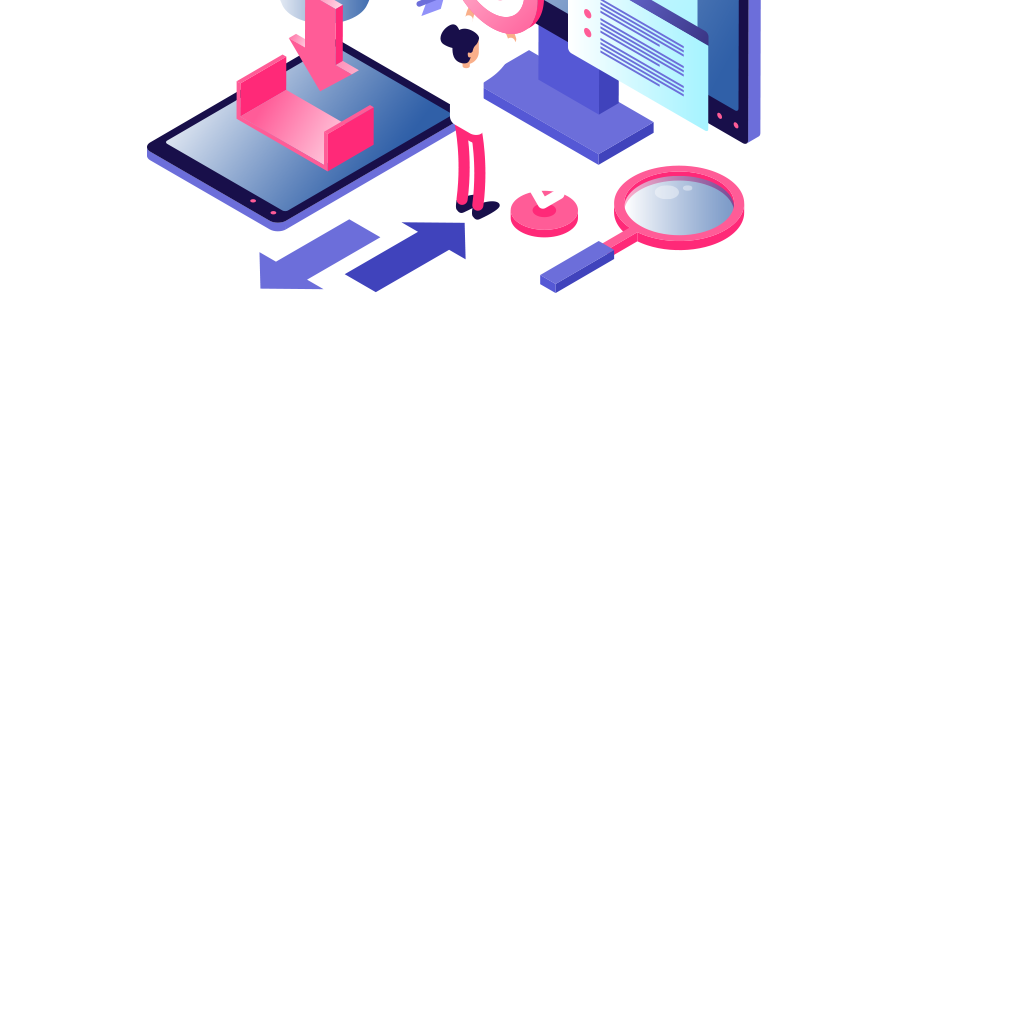
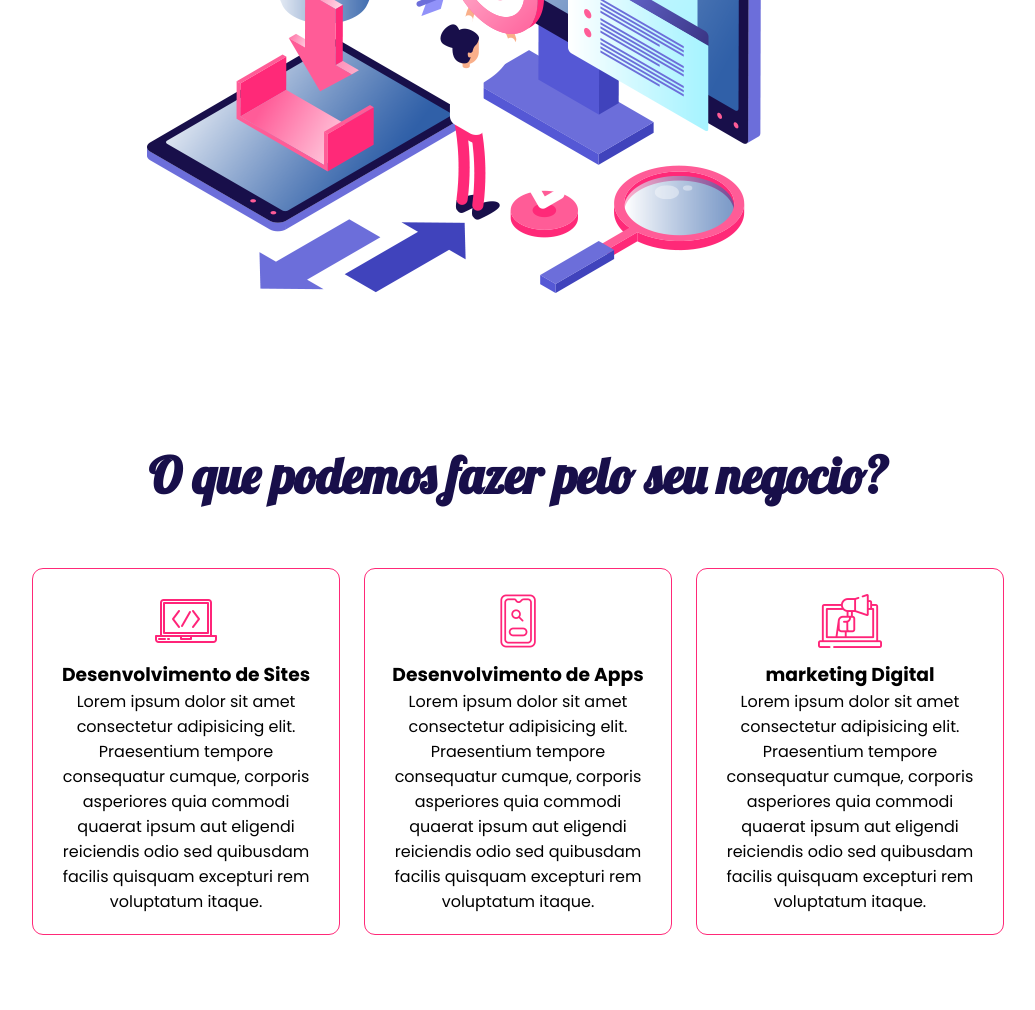
Before and after one commit to Dyego27/SITE, a plain HTML site: page index.html in a window 1280 px wide. Shown: the part 698-1708 px from the top of the page, without its empty margins (122-1157 px from the left). Before the commit the page ends 998 px from the top, so only its background shows below. Drawn offline with Linux system fonts and the light colour scheme.

Commit message:
card e efeitos prontos

```diff
--- a/index.html
+++ b/index.html
@@ -29,5 +29,43 @@
             <img src="img/hero_right.png" alt="">
         </div>
     </header>
+    <section>
+        <h2>O que podemos fazer pelo seu negocio?</h2>
+        <div class="servicos">
+            <div class="card">
+                <img src="img/pc.png" alt="">
+                <div class="card_text">
+                    <h3>Desenvolvimento  de Sites</h3>
+                    <p>Lorem ipsum dolor sit amet consectetur adipisicing elit. Praesentium tempore consequatur cumque, corporis asperiores quia commodi quaerat ipsum aut eligendi reiciendis odio sed quibusdam facilis quisquam excepturi rem voluptatum itaque.</p>
+                </div>
+                <div class="texto-oculto">
+                    <h3>Outro conteudo qualquer</h3>
+                    <p>Lorem ipsum dolor sit amet consectetur adipisicing elit. Praesentium tempore consequatur cumque, corporis asperiores quia commodi quaerat ipsum aut eligendi reiciendis odio sed quibusdam facilis quisquam excepturi rem voluptatum itaque.</p>
+                </div>
+            </div>
+            <div class="card">
+                <img src="img/smartphone.png" alt="">
+                <div class="card_text">
+                    <h3>Desenvolvimento  de Apps</h3>
+                    <p>Lorem ipsum dolor sit amet consectetur adipisicing elit. Praesentium tempore consequatur cumque, corporis asperiores quia commodi quaerat ipsum aut eligendi reiciendis odio sed quibusdam facilis quisquam excepturi rem voluptatum itaque.</p>
+                </div>
+                <div class="texto-oculto">
+                    <h3>Outro conteudo qualquer</h3>
+                    <p>Lorem ipsum dolor sit amet consectetur adipisicing elit. Praesentium tempore consequatur cumque, corporis asperiores quia commodi quaerat ipsum aut eligendi reiciendis odio sed quibusdam facilis quisquam excepturi rem voluptatum itaque.</p>
+                </div>
+            </div>
+            <div class="card">
+                <img src="img/marketing.png" alt="">
+                <div class="card_text">
+                    <h3>marketing Digital</h3>
+                    <p>Lorem ipsum dolor sit amet consectetur adipisicing elit. Praesentium tempore consequatur cumque, corporis asperiores quia commodi quaerat ipsum aut eligendi reiciendis odio sed quibusdam facilis quisquam excepturi rem voluptatum itaque.</p>
+                </div>
+                <div class="texto-oculto">
+                    <h3>Outro conteudo qualquer</h3>
+                    <p>Lorem ipsum dolor sit amet consectetur adipisicing elit. Praesentium tempore consequatur cumque, corporis asperiores quia commodi quaerat ipsum aut eligendi reiciendis odio sed quibusdam facilis quisquam excepturi rem voluptatum itaque.</p>
+                </div>
+            </div>
+        </div>
+    </section>
 </body>
 </html>
--- a/style.css
+++ b/style.css
@@ -96,3 +96,49 @@ body{
     max-width: 80%;
     text-align: center;
 }
+section{
+    display: inline-block;
+    margin-top: 80px;
+    margin-left: 5%;
+    margin-right: 5%;
+    text-align: center;
+    padding: 5%;
+}
+section h2{
+    width: 100%;
+    font-size: 50px;
+    margin: 0;
+    font-family: "Lobster",cursive;
+    font-weight: bold;
+    color: #180F4A;
+}
+.servicos{
+    display: inline-block;
+    margin-top: 5%;
+}
+.card{
+    display: inline-block;
+    width: 30%;
+    padding: 20px;
+    margin: 1%;
+    border: 1px solid #ff2978;
+    border-radius: 11px;
+    cursor: pointer;
+}
+.card:hover{
+    background-color: #ff2978;
+    color: white;
+    padding: 40px;
+}
+.card:hover img{
+    display: none;
+}
+.texto-oculto{
+    display: none;
+}
+.card:hover .card_text{
+    display: none;
+}
+.card:hover .texto-oculto{
+    display: block;
+}
```
